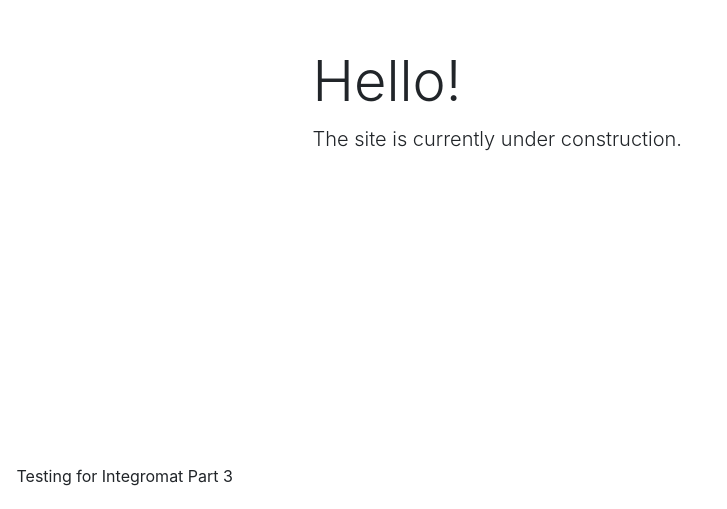
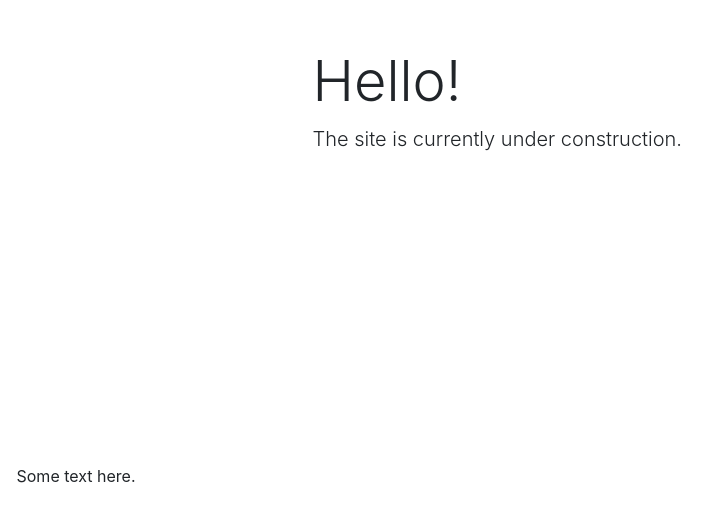
Before and after one commit to jolocansana/jolo.cansana.net, a plain HTML site: page index.html in a window 1280 px wide. Shown: the part 291-800 px from the top of the page, 50-777 px from the left. Drawn offline with nearby package versions, Linux system fonts and the light colour scheme.

Commit message:
Revert back changes

```diff
--- a/index.html
+++ b/index.html
@@ -30,7 +30,7 @@
     </div>
     <div class='fixed-bottom ml-3 mb-3' style='width:fit-content;'>
         <img src='assets/logo.png' width='30px'>
-        <span class='mx-3'>Testing for Integromat Part 3</span>
+        <span class='mx-3'>Some text here.</span>
     </div>
 </body>
 </html>
```
